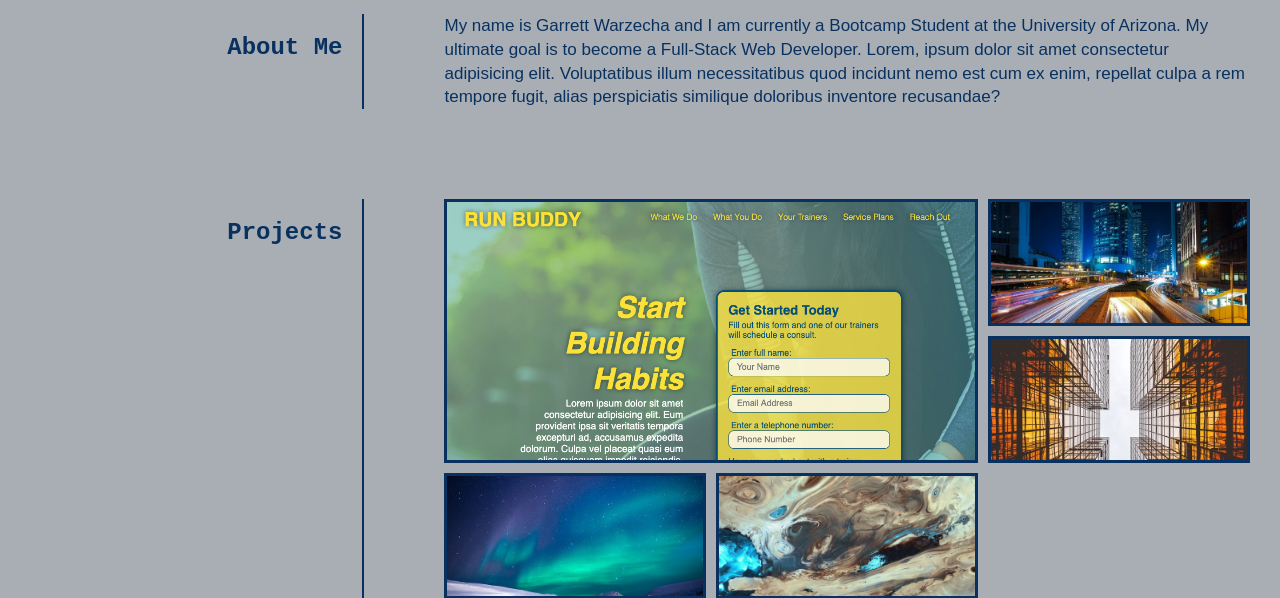
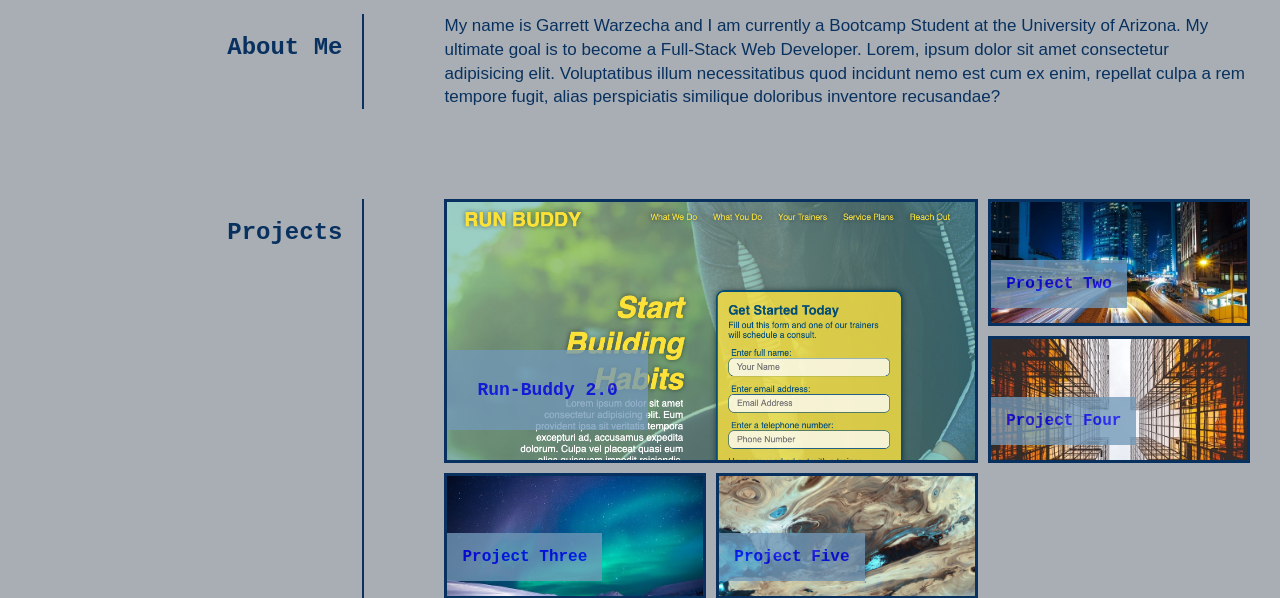
Before and after one commit to gwarzecha/ProfessionalPortfolio, a plain HTML site: page index.html in a window 1280 px wide. Shown: the part 374-972 px from the top of the page. Drawn offline with Linux system fonts and the light colour scheme.

Commit message:
project animation

```diff
--- a/assets/css/style.css
+++ b/assets/css/style.css
@@ -88,7 +88,7 @@
   }
 
   .project-wrapper {
-    display: flex;
+      display: flex;
       flex: 2 70%;
       margin: 20px 30px;
       flex-wrap: wrap;
@@ -104,8 +104,9 @@
       grid-template-columns: repeat(3, 1fr);
       grid-template-rows: repeat(3, 1fr);
       gap: 10px;
+  }
 
-  }
+
 
   .pro-1 {
       /* the following bit allows image to scale to the gride and occupy all space */
@@ -113,7 +114,6 @@
       background-size: cover;
       grid-row: 1 / span 2;
       grid-column: 1 / span 2;
-
   }
 
   .pro-2 {
@@ -146,6 +146,60 @@
 
   .pic {
       border: 3px solid rgb(9, 49, 95);
+      display: flex;
+      justify-content: flex-start;
+      align-items: flex-end;
+      overflow: hidden;
+  }
+
+  .pic a {
+      text-decoration: none;
+
+      font-family: 'Courier New', Courier, monospace;
+  }
+
+  .pic:hover {
+      opacity: 70%;
+      transition: 0.5s;
+  }
+
+  .link-title {
+    flex-wrap: wrap;
+    margin: 0 0 30px 0;
+    padding: 30px;
+    font-size: 18px;
+    background-color: rgba(114, 152, 184, 0.979);
+    opacity: 80%;
+    transition-duration: 1s;
+    transition-property: all;
+    transition-timing-function: ease-out;
+    transition-delay: 0.1s;
+
+  }
+
+  .link-title:hover  {
+    opacity: 1;
+    font-size: 45px;
+    transition: 0.5s
+
+  }
+
+  .link-title-2 {
+    flex-wrap: wrap;
+    margin: 0 0 15px 0;
+    padding: 15px;
+    background-color: rgba(114, 152, 184, 0.979);
+    opacity: 80%;
+    transition-duration: 1s;
+    transition-property: all;
+    transition-timing-function: ease-out;
+    transition-delay: 0.1s;
+  }
+
+  .link-title-2:hover {
+    opacity: 1;
+    font-size: 25px;
+    transition: 0.5s;
   }
 
   p {
--- a/index.html
+++ b/index.html
@@ -53,15 +53,45 @@
                 </div>
                 <div class="project-wrapper">
                     <div class="project-grid">
-                        <div class="pic pro-1"></div>
+                        <div class="pic pro-1">
+                            <a href="https://gwarzecha.github.io/runbuddy2.0/">
+                                <h4 class="link-title">
+                                    Run-Buddy 2.0
+                                </h4>
+                            </a>
+                        </div>
 
-                        <div class="pic pro-2"></div>
+                        <div class="pic pro-2">
+                            <a href="#">
+                                <h4 class="link-title-2">
+                                    Project Two
+                                </h4>
+                            </a>
+                        </div>
 
-                        <div class="pic pro-3"></div>
+                        <div class="pic pro-3">
+                            <a href="#">
+                                <h4 class="link-title-2">
+                                    Project Three
+                                </h4>
+                            </a>
+                        </div>
 
-                        <div class="pic pro-4"></div>
+                        <div class="pic pro-4">
+                            <a href="#">
+                                <h4 class="link-title-2">
+                                    Project Four
+                                </h4>
+                            </a>
+                        </div>
 
-                        <div class="pic pro-5"></div>
+                        <div class="pic pro-5">
+                            <a href="#">
+                                <h4 class="link-title-2">
+                                    Project Five
+                                </h4>
+                            </a>
+                        </div>
 
 
                     </div>
```
